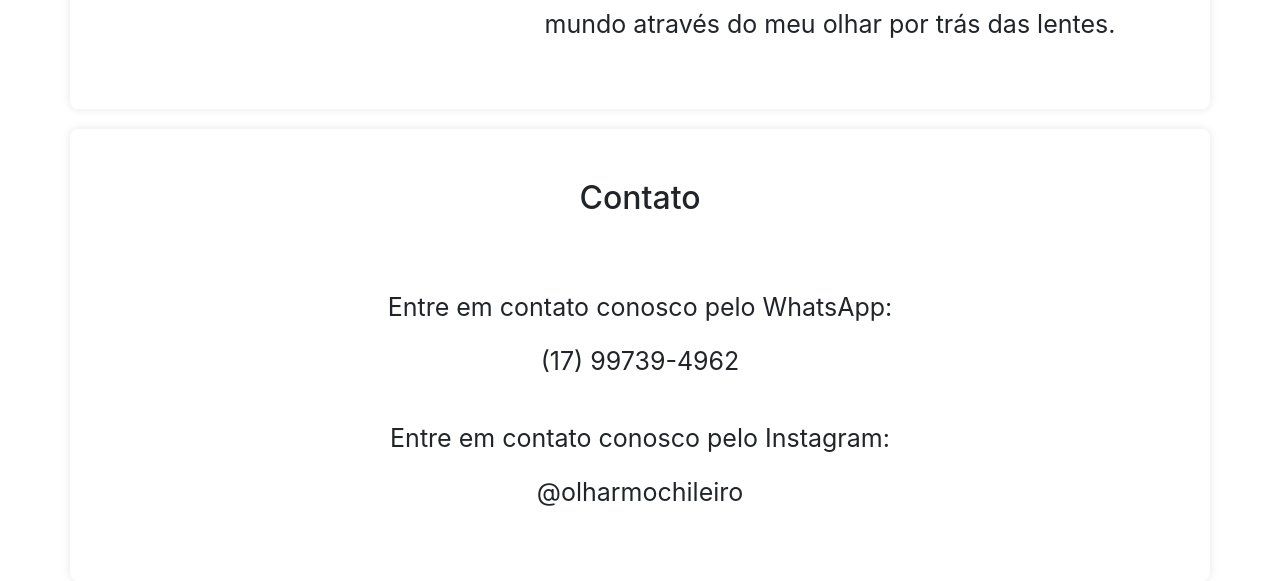
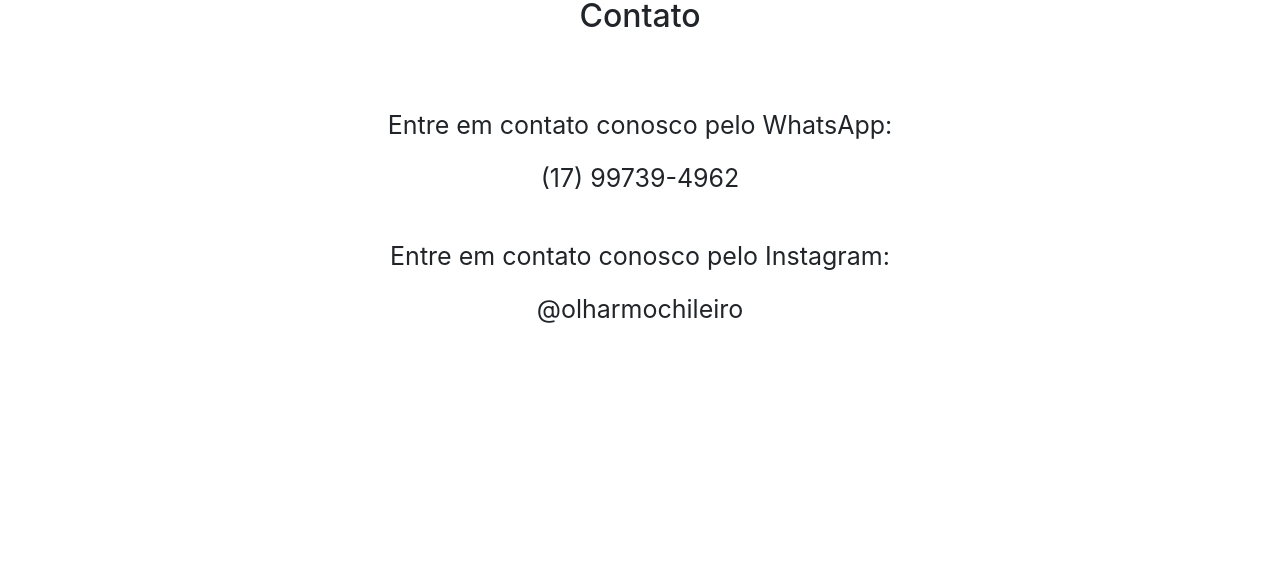
Before and after one commit to LuisHonorato1/FOTO-FALANQUE, a plain HTML site: page index.html in a window 1280 px wide. Shown: the part 1144-1725 px from the top of the page. After the commit the page ends 1489 px from the top, so only its background shows below. Drawn offline with nearby package versions, Linux system fonts and the light colour scheme.

Commit message:
Update index.html

```diff
--- a/index.html
+++ b/index.html
@@ -1,13 +1,11 @@
 <!DOCTYPE html>
 <html lang="pt-br">
+
 <head>
+  <link rel="stylesheet" href="https://stackpath.bootstrapcdn.com/bootstrap/4.3.1/css/bootstrap.min.css">
+  <title>Fotografia</title>
+</head>
 
-  <title>Fotografia</title>
-
-    <link rel="stylesheet" href="https://luishonorato1.github.io/FOTO-FALANQUE/style.css">
-  <link rel="stylesheet" href="https://stackpath.bootstrapcdn.com/bootstrap/4.3.1/css/bootstrap.min.css">
-
-</head>
 <body>
   <!-- Navbar -->
   <nav class="navbar navbar-expand-lg navbar-light bg-light">
```
